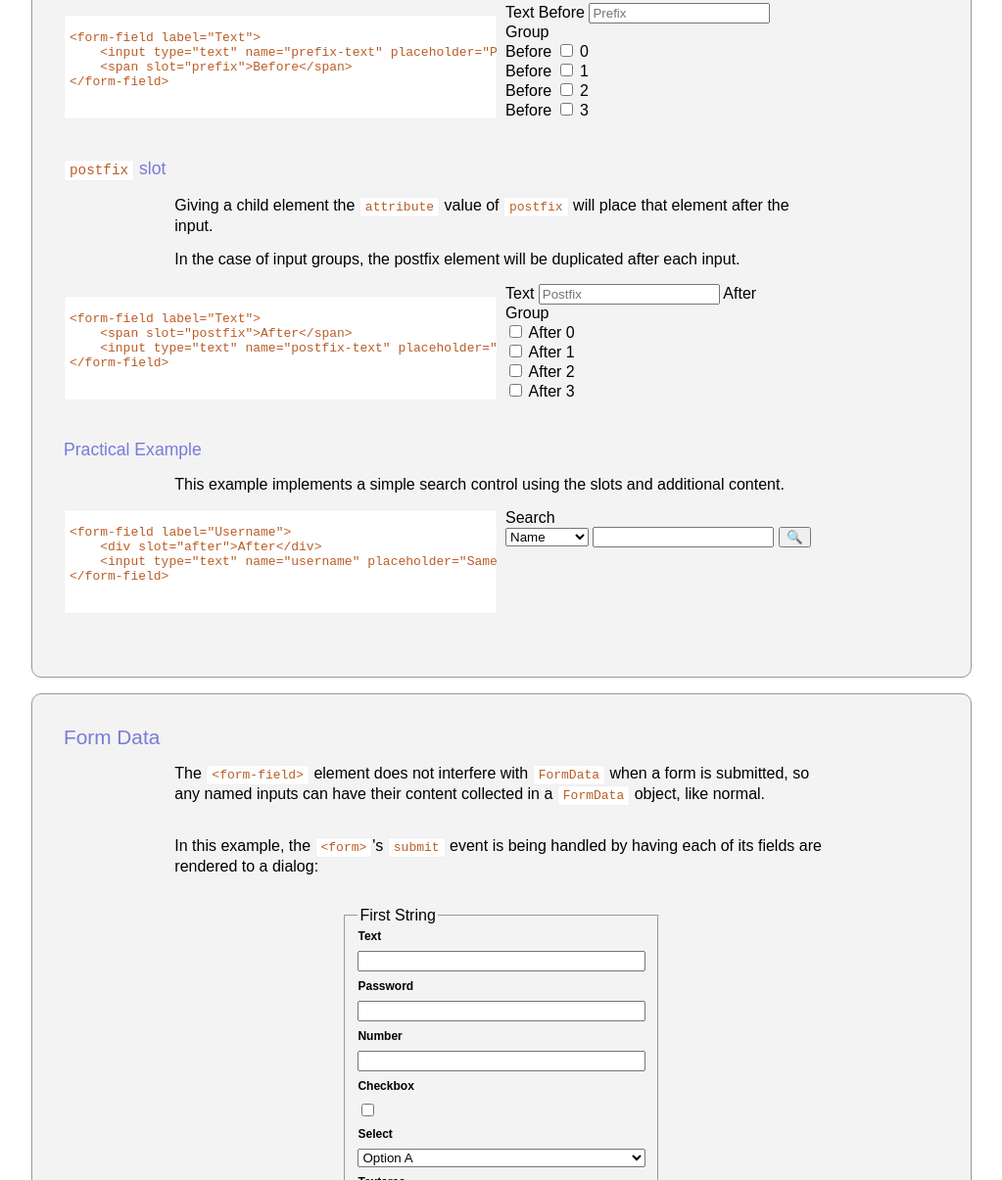
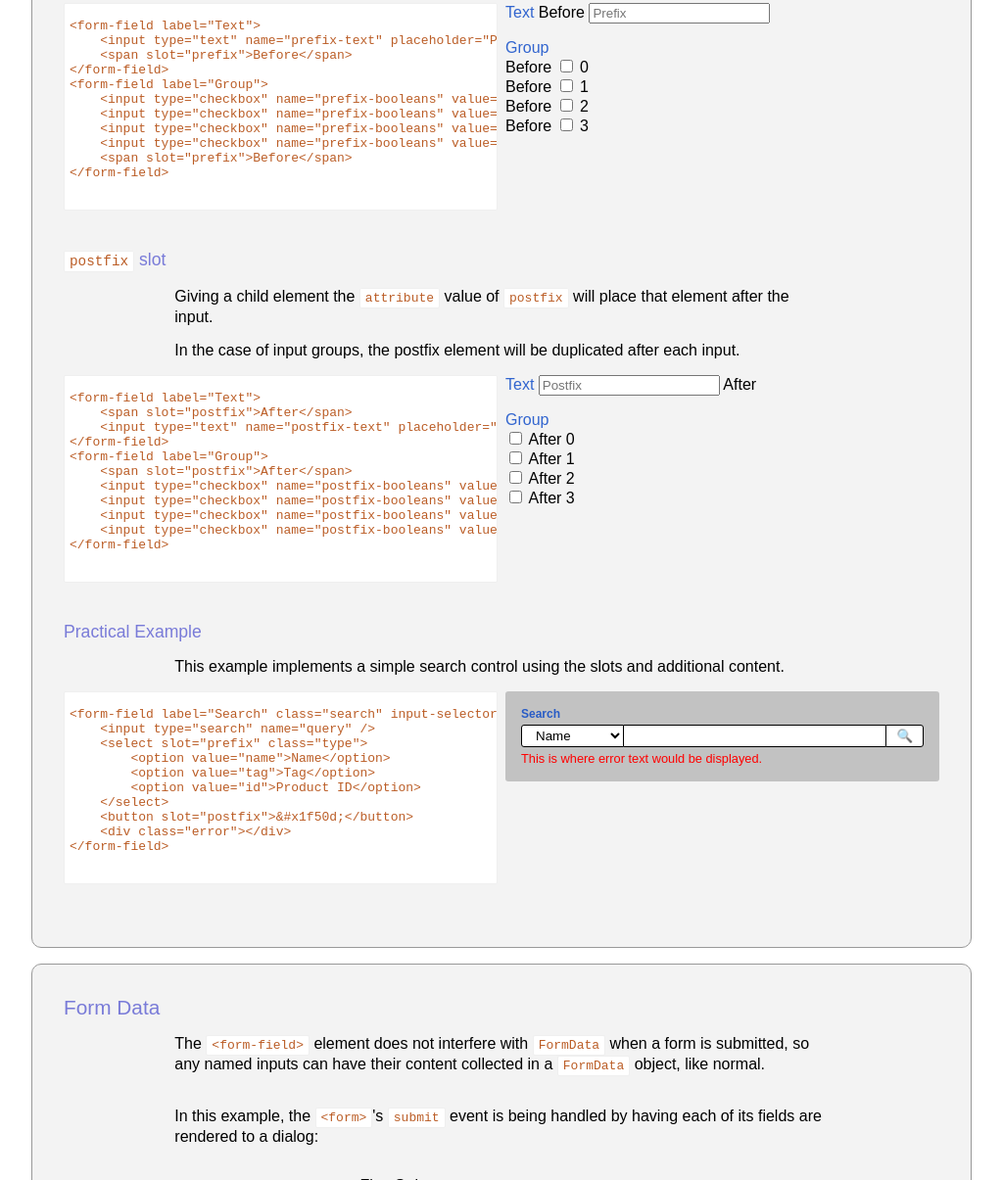
Before and after one commit to catapart/magnitce-form-field, a website: page demo/index.html in a window 1280 px wide. Shown: the part 2232-3437 px from the top of the page at 98% size, without its empty margins (128-1151 px from the left). Drawn offline with Linux system fonts and the light colour scheme.

Commit message:
styled search form-field; updated code text to reflect example accurately; removed disabled flag from radio group;

```diff
--- a/demo/index.html
+++ b/demo/index.html
@@ -5,6 +5,18 @@
     <meta name="viewport" content="width=device-width, initial-scale=1.0">
     <title>Form Field Demo</title>
     <link rel="stylesheet" href="./demo-page.css">
+    <style>
+        code.block
+        {
+            overflow: auto;
+            min-width: 50px;
+            align-self: flex-end;
+        }
+        .field-label
+        {
+            color: highlight;
+        }
+    </style>
 </head>
 <body>
     <main>
@@ -54,12 +66,7 @@
                         display: grid;
                         grid-template-rows: auto 1fr;
                     }
-                    code.block
-                    {
-                        overflow: auto;
-                        min-width: 50px;
-                        align-self: flex-end;
-                    }
+
                     article.basic code.block
                     {
                         height: 300px;
@@ -197,13 +204,63 @@
                         display: grid;
                     }
 
-                    /* article.helpers code pre
+                    article.helpers .result
                     {
-                        overflow: auto;
-                        max-width: 430px;
-                        min-width: 50px;
-                        word-break: break-all;
-                    } */
+                        display: grid;
+                        grid-auto-rows: min-content;
+                        align-items: flex-start;
+                        gap: 1em;
+                    }
+
+                    form-field.search
+                    {
+                        display: grid;
+                        grid-template-columns: auto 1fr auto;
+                        row-gap: .25em;
+                        background-color: rgb(0 0 0 / .2);
+                        padding: 1em;
+                        border-radius: 3px;
+                    }
+                    form-field.search .container
+                    {
+                        display: contents;
+                    }
+                    form-field.search .field-label
+                    {
+                        grid-column: span 3;
+                        font-size: 12px;
+                        font-weight: bold;
+                    }
+                    form-field.search input
+                    ,form-field.search select
+                    ,form-field.search button
+                    {
+                        background-color: field;
+                        color: fieldtext;
+                        border: solid 1px;
+                        padding: 2px 10px;
+                    }
+                    form-field.search select
+                    {
+                        border-top-left-radius: 3px;
+                        border-bottom-left-radius: 3px;
+                    }
+                    form-field.search input
+                    {
+                        border-left: none;
+                        border-right: none;
+                    }
+                    form-field.search button
+                    {
+                        border-top-right-radius: 3px;
+                        border-bottom-right-radius: 3px;
+                    }
+                    form-field.search .error
+                    {
+                        grid-column: span 3;
+                        font-size: .8em;
+                        color: red;
+                    }
                 </style>
                 <section>
                     <header>Content Without a <code>slot</code> attribute</header>
@@ -238,7 +295,14 @@
                             <pre>
 &lt;form-field label=&quot;Text&quot;&gt;
     &lt;input type=&quot;text&quot; name=&quot;prefix-text&quot; placeholder=&quot;Prefix&quot; /&gt;
-    &lt;span slot="prefix"&gt;Before&lt;/span&gt;
+    &lt;span slot=&quot;prefix&quot;&gt;Before&lt;/span&gt;
+&lt;/form-field&gt;
+&lt;form-field label=&quot;Group&quot;&gt;
+    &lt;input type=&quot;checkbox&quot; name=&quot;prefix-booleans&quot; value=&quot;0&quot; /&gt;
+    &lt;input type=&quot;checkbox&quot; name=&quot;prefix-booleans&quot; value=&quot;1&quot; /&gt;
+    &lt;input type=&quot;checkbox&quot; name=&quot;prefix-booleans&quot; value=&quot;2&quot; /&gt;
+    &lt;input type=&quot;checkbox&quot; name=&quot;prefix-booleans&quot; value=&quot;3&quot; /&gt;
+    &lt;span slot=&quot;prefix&quot;&gt;Before&lt;/span&gt;
 &lt;/form-field&gt;
                             </pre>
                         </code>
@@ -265,8 +329,15 @@
                         <code class="block">
                             <pre>
 &lt;form-field label=&quot;Text&quot;&gt;
-    &lt;span slot="postfix"&gt;After&lt;/span&gt;
+    &lt;span slot=&quot;postfix&quot;&gt;After&lt;/span&gt;
     &lt;input type=&quot;text&quot; name=&quot;postfix-text&quot; placeholder=&quot;Postfix&quot; /&gt;
+&lt;/form-field&gt;
+&lt;form-field label=&quot;Group&quot;&gt;
+    &lt;span slot=&quot;postfix&quot;&gt;After&lt;/span&gt;
+    &lt;input type=&quot;checkbox&quot; name=&quot;postfix-booleans&quot; value=&quot;0&quot; /&gt;
+    &lt;input type=&quot;checkbox&quot; name=&quot;postfix-booleans&quot; value=&quot;1&quot; /&gt;
+    &lt;input type=&quot;checkbox&quot; name=&quot;postfix-booleans&quot; value=&quot;2&quot; /&gt;
+    &lt;input type=&quot;checkbox&quot; name=&quot;postfix-booleans&quot; value=&quot;3&quot; /&gt;
 &lt;/form-field&gt;
                             </pre>
                         </code>
@@ -291,14 +362,20 @@
                     <div class="code-and-result">
                         <code class="block">
                             <pre>
-&lt;form-field label=&quot;Username&quot;&gt;
-    &lt;div slot="after"&gt;After&lt;/div&gt;
-    &lt;input type=&quot;text&quot; name=&quot;username&quot; placeholder=&quot;Same as it ever was&quot; /&gt;
+&lt;form-field label=&quot;Search&quot; class=&quot;search&quot; input-selector=&quot;input[type='search']&quot;&gt;
+    &lt;input type=&quot;search&quot; name=&quot;query&quot; /&gt;
+    &lt;select slot=&quot;prefix&quot; class=&quot;type&quot;&gt;
+        &lt;option value=&quot;name&quot;&gt;Name&lt;/option&gt;
+        &lt;option value=&quot;tag&quot;&gt;Tag&lt;/option&gt;
+        &lt;option value=&quot;id&quot;&gt;Product ID&lt;/option&gt;
+    &lt;/select&gt;
+    &lt;button slot=&quot;postfix&quot;&gt;&amp;#x1f50d;&lt;/button&gt;
+    &lt;div class=&quot;error&quot;&gt;&lt;/div&gt;
 &lt;/form-field&gt;
                             </pre>
                         </code>
                         <div class="result">
-                            <form-field label="Search">
+                            <form-field label="Search" class="search" input-selector="input[type='search']">
                                 <input type="search" name="query" />
                                 <select slot="prefix" class="type">
                                     <option value="name">Name</option>
@@ -306,7 +383,7 @@
                                     <option value="id">Product ID</option>
                                 </select>
                                 <button slot="postfix">&#x1f50d;</button>
-                                <div class="error"></div>
+                                <div class="error">This is where error text would be displayed.</div>
                             </form-field>
                         </div>
                     </div>
@@ -411,7 +488,7 @@
                             <input type="checkbox" name="checkbox-group" value="platypus" />
                             <input type="checkbox" name="checkbox-group" value="hyphenated-pythons" />
                         </form-field>
-                        <form-field label="Radio Group" disabled>
+                        <form-field label="Radio Group">
                             <input type="radio" name="radio-group" value="a" data-label="&lt; 50 miles" />
                             <input type="radio" name="radio-group" value="b" data-label="&gt; 50 miles, &lt; 500 miles" />
                             <input type="radio" name="radio-group" value="c" data-label="&gt; 500 miles &lt; 1000 miles" />
```
Also changed, not shown: .changeset/brave-comics-warn.md (added).
